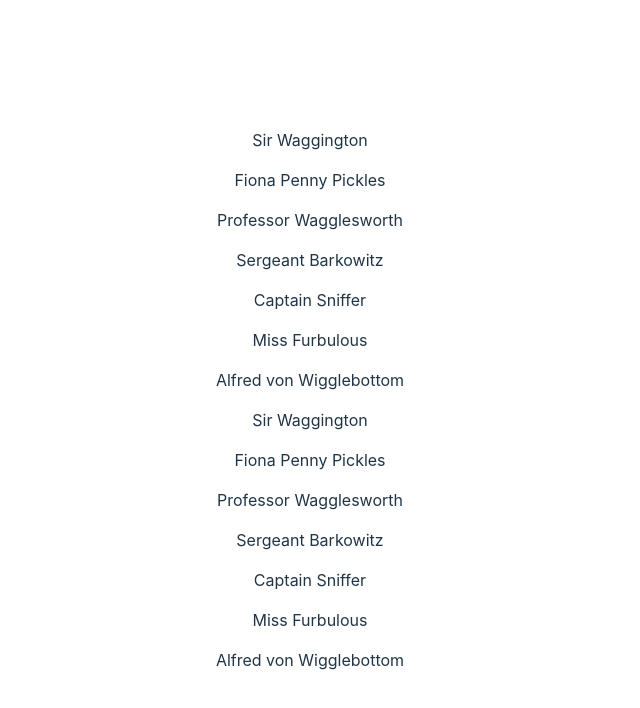
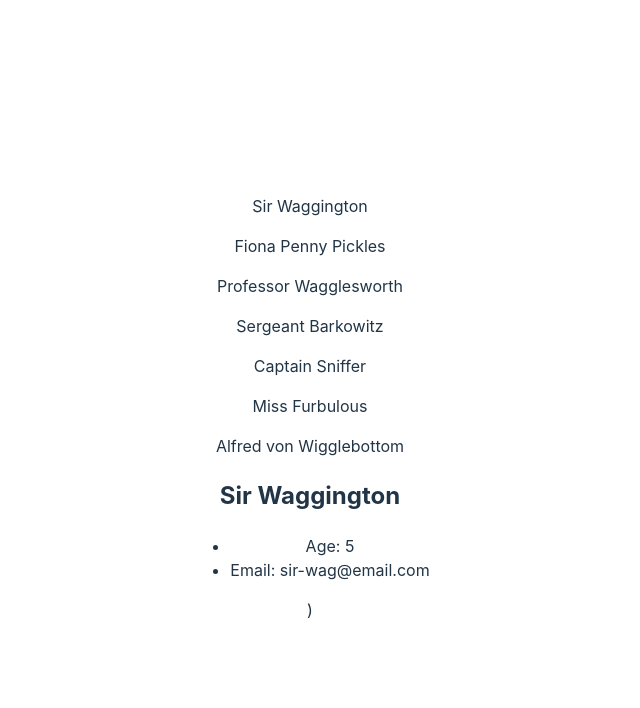
Before and after one commit to bgilmore86/Unit3.PuppyPalsRepo, a React (Vite) app in the folder PuppyPalsVite-Project/: page / in a window 1280 px wide. Both pictures are taken after a click on the element "Sir Waggington". Shown: the top 708 px of the page, without its empty margins (330-970 px from the left). Built offline with nearby package versions, Linux system fonts and the light colour scheme.

Commit message:
update 5 App.jsx

```diff
--- a/PuppyPalsVite-Project/src/App.jsx
+++ b/PuppyPalsVite-Project/src/App.jsx
@@ -5,24 +5,36 @@ import {puppyList} from './data.js'
 
 function App() {
   const [puppies, setPuppies] = useState(puppyList);
-  console.log(puppyList);
   const [featPupId, setFeatPupId] = useState(null);
-  console.log("featPupId: ", setPuppies);
+  console.log(puppyList, setPuppies);
+
+  const [featuredPup, setFeaturedPup] = useState(null);
 
   return (
-      <div className="App">
+
+      <div>
     {
         puppies.map((puppy) => {
-          return <p onClick={() =>{console.log("puppy id: ", puppy.id)}} key={puppy.id}>{puppy.name}</p>;
+          return <p onClick = {()=>{
+            setFeaturedPup(puppy)
+            setFeatPupId(puppy.id)}
+          } key={puppy.id}>{puppy.name}</p>;
         })
     }
-    {
-       puppies.map((puppy) => {
-        return <p>{puppy.name}</p>
-      })
-    }
+
+{featPupId && (
+        <div>
+          <h2>{featuredPup.name}</h2>
+          <ul>
+            <li>Age: {featuredPup.age}</li>
+            <li>Email: {featuredPup.email}</li>
+          </ul>
         </div>
-     );
-  }
+      )}
+
+  )
+
+</div>
+  )}
 
 export default App
```
